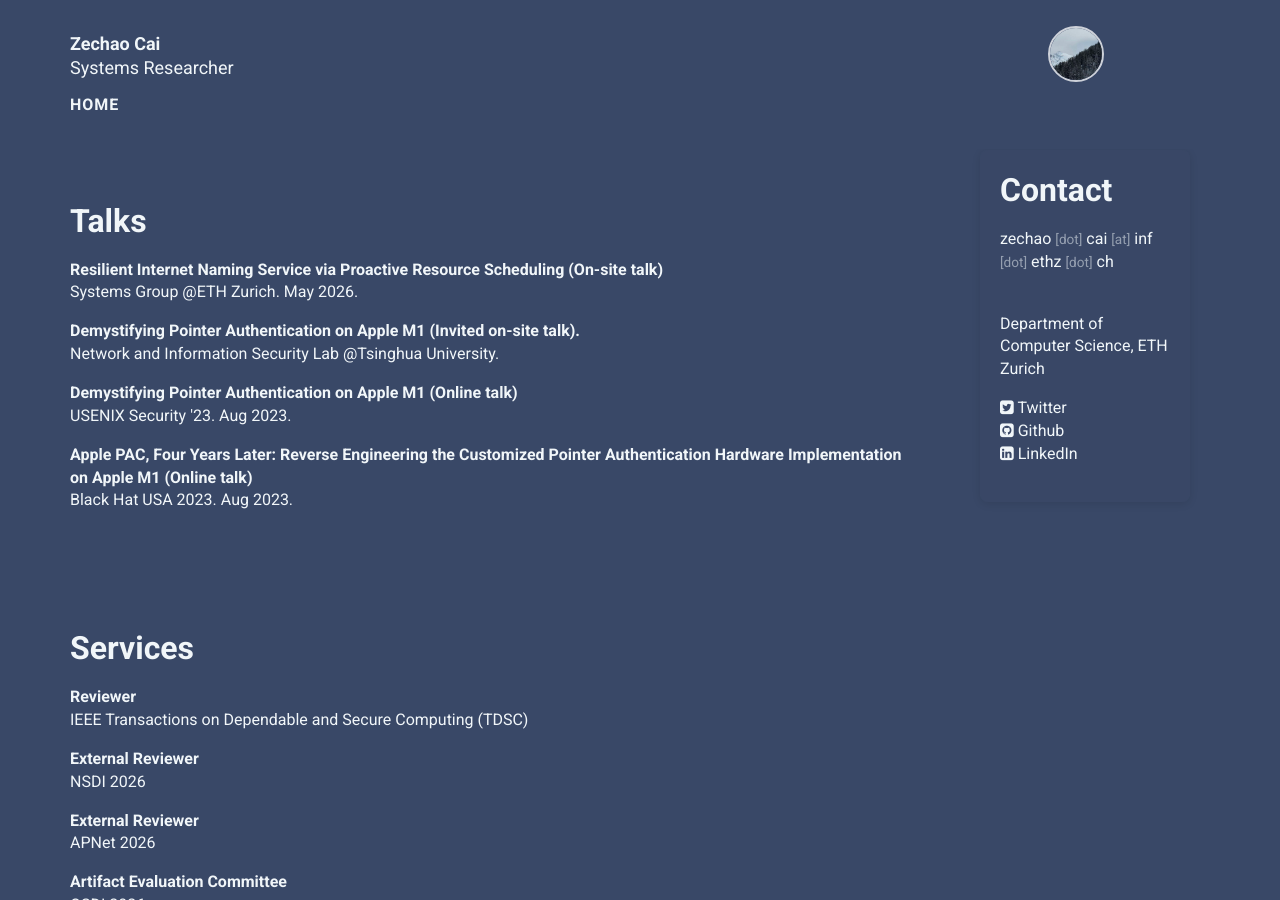
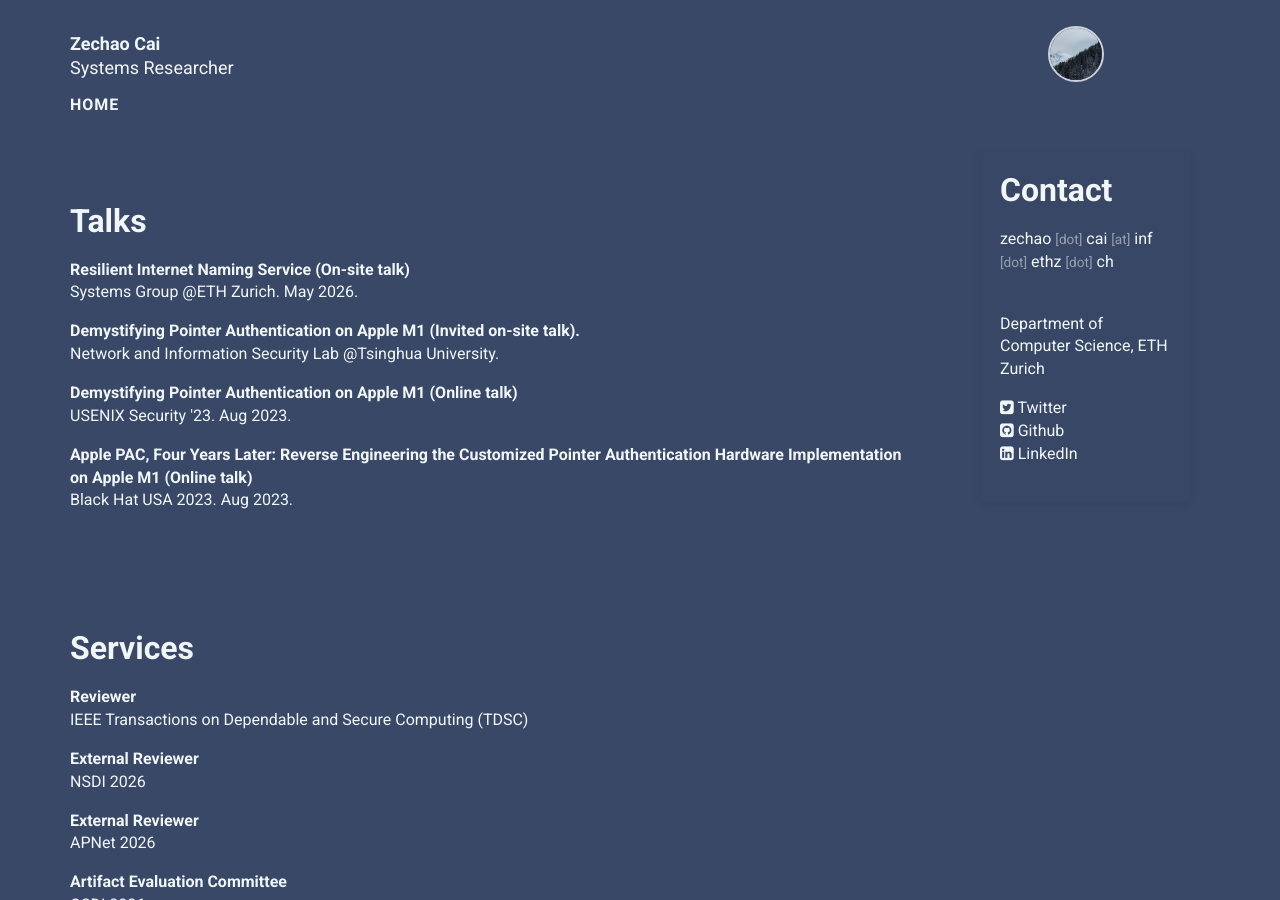
Before and after one commit to zech4o/zech4o.github.io, a Jekyll site: the page built from index.html, in a window 1280 px wide and 900 px high, scrolled down 1271 px. Built offline with Jekyll 4.4.1, drawn with Linux system fonts in a browser that asks for light colours; nearby versions of some CDN libraries.

Commit message:
Shorten ETH talk title
Co-Authored-By: Claude Opus 5.5 <noreply@anthropic.com>
Claude-Session: https://claude.ai/code/session_017rTjoaAnZz18pQn8hhyiyv

```diff
--- a/_data/presentations.yml
+++ b/_data/presentations.yml
@@ -1,5 +1,5 @@
 -
-  title: "Resilient Internet Naming Service via Proactive Resource Scheduling (On-site talk)"
+  title: "Resilient Internet Naming Service (On-site talk)"
   location: Systems Group @ETH Zurich. May 2026.
   date: May 2026 (on-site)
 
```
